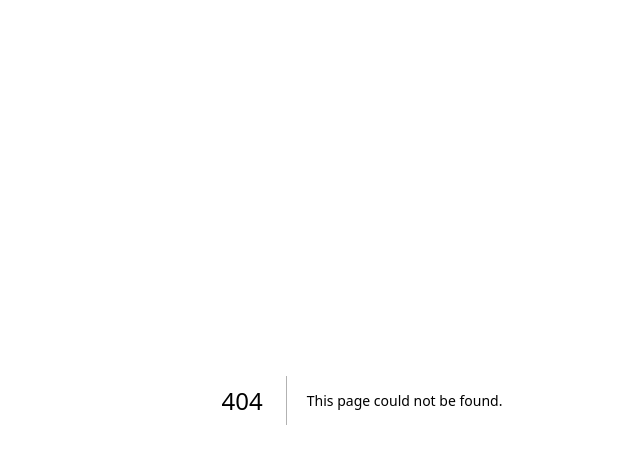
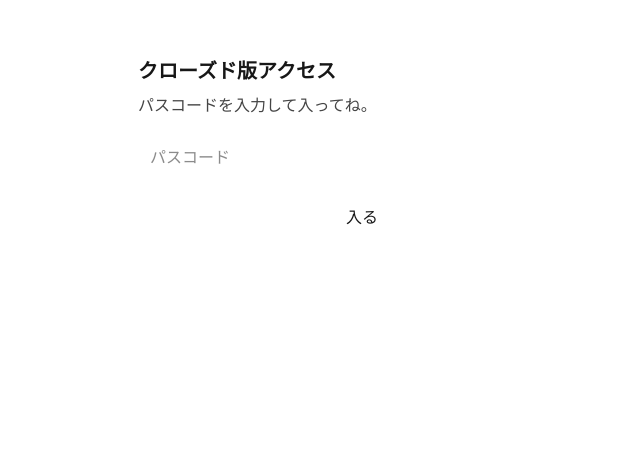
Before and after one commit to momoiropj/barabarado, a Next.js app: page /gate in a window 1280 px wide. Before the commit this address had no page. Shown: the top 464 px of the page, without its empty margins (278-918 px from the left). Built offline with nearby package versions, Linux system fonts and the light colour scheme.

Commit message:
Add passcode gate

```diff
--- /dev/null
+++ b/app/api/gate/route.ts
@@ -0,0 +1,30 @@
+import { NextResponse } from "next/server";
+
+const COOKIE_NAME = "bbdo_gate";
+
+export async function POST(req: Request) {
+  const { code } = await req.json();
+
+  const pass = process.env.CLOSED_PASSCODE;
+  if (!pass) {
+    return NextResponse.json(
+      { error: "CLOSED_PASSCODE is not set" },
+      { status: 500 }
+    );
+  }
+
+  if (typeof code !== "string" || code !== pass) {
+    return NextResponse.json({ error: "invalid" }, { status: 401 });
+  }
+
+  const res = NextResponse.json({ ok: true });
+  res.cookies.set(COOKIE_NAME, "1", {
+    httpOnly: true,
+    secure: true,
+    sameSite: "lax",
+    path: "/",
+    maxAge: 60 * 60 * 24 * 14
+  });
+
+  return res;
+}
--- /dev/null
+++ b/app/gate/page.tsx
@@ -0,0 +1,64 @@
+"use client";
+
+import { useSearchParams } from "next/navigation";
+import { useState } from "react";
+
+export default function GatePage() {
+  const searchParams = useSearchParams();
+  const next = searchParams.get("next") || "/";
+  const [code, setCode] = useState("");
+  const [err, setErr] = useState<string | null>(null);
+  const [loading, setLoading] = useState(false);
+
+  async function onSubmit(e: React.FormEvent) {
+    e.preventDefault();
+    setErr(null);
+    setLoading(true);
+
+    const res = await fetch("/api/gate", {
+      method: "POST",
+      headers: { "Content-Type": "application/json" },
+      body: JSON.stringify({ code }),
+    });
+
+    setLoading(false);
+
+    if (!res.ok) {
+      setErr("パスコードが違うみたい。もう一回！");
+      return;
+    }
+
+    window.location.href = next;
+  }
+
+  return (
+    <main style={{ maxWidth: 480, margin: "40px auto", padding: 16 }}>
+      <h1 style={{ fontSize: 20, fontWeight: 700 }}>クローズド版アクセス</h1>
+      <p style={{ marginTop: 8, opacity: 0.8 }}>パスコードを入力して入ってね。</p>
+
+      <form onSubmit={onSubmit} style={{ marginTop: 16 }}>
+        <input
+          value={code}
+          onChange={(e) => setCode(e.target.value)}
+          placeholder="パスコード"
+          style={{ width: "100%", padding: 12, fontSize: 16 }}
+        />
+        <button
+          type="submit"
+          disabled={loading}
+          style={{
+            width: "100%",
+            marginTop: 12,
+            padding: 12,
+            fontSize: 16,
+            cursor: "pointer",
+          }}
+        >
+          {loading ? "確認中…" : "入る"}
+        </button>
+      </form>
+
+      {err && <p style={{ marginTop: 12, color: "crimson" }}>{err}</p>}
+    </main>
+  );
+}
--- /dev/null
+++ b/middleware.ts
@@ -0,0 +1,29 @@
+import { NextResponse } from "next/server";
+import type { NextRequest } from "next/server";
+
+const COOKIE_NAME = "bbdo_gate";
+
+export function middleware(req: NextRequest) {
+  const { pathname } = req.nextUrl;
+
+  if (
+    pathname.startsWith("/gate") ||
+    pathname.startsWith("/api") ||
+    pathname.startsWith("/_next") ||
+    pathname.startsWith("/favicon.ico")
+  ) {
+    return NextResponse.next();
+  }
+
+  const ok = req.cookies.get(COOKIE_NAME)?.value === "1";
+  if (ok) return NextResponse.next();
+
+  const url = req.nextUrl.clone();
+  url.pathname = "/gate";
+  url.searchParams.set("next", pathname);
+  return NextResponse.redirect(url);
+}
+
+export const config = {
+  matcher: ["/((?!_next/static|_next/image|favicon.ico).*)"],
+};
```
